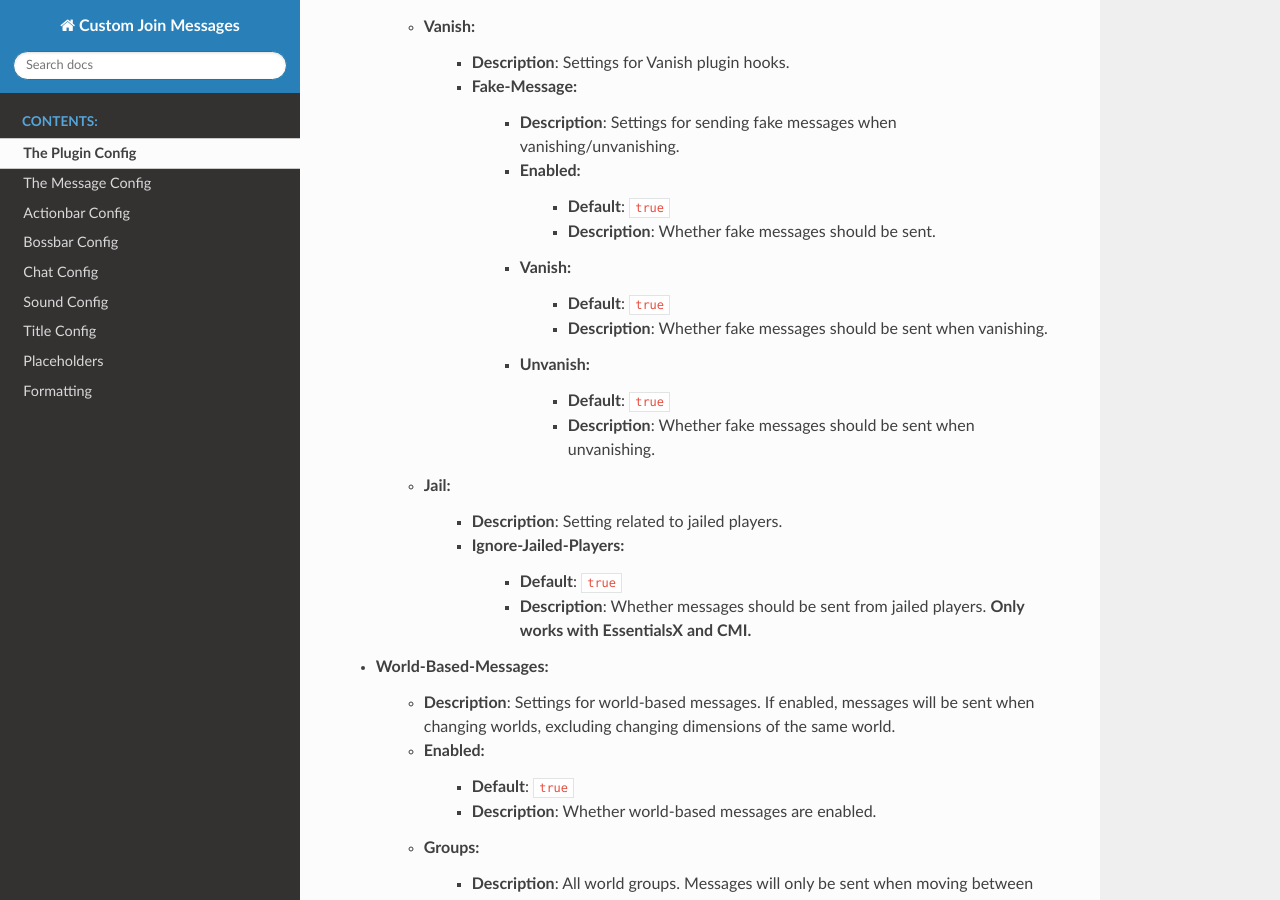
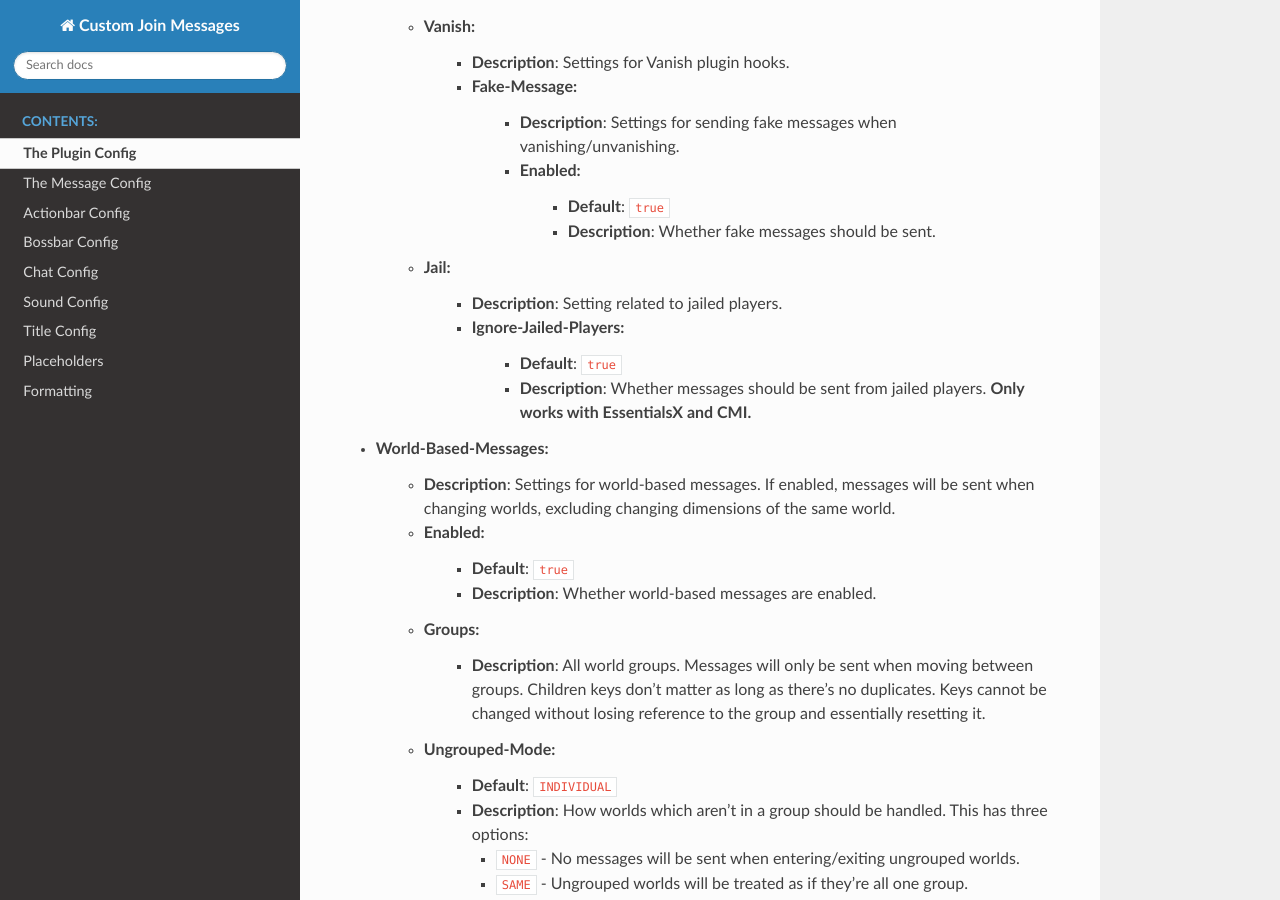
Before and after one commit to Insprill/custom-join-messages, a Sphinx documentation site: the page built from docs/config.rst, in a window 1280 px wide and 900 px high, scrolled down 556 px. Built offline with Sphinx 7.4.7 and the Read the Docs theme 2.0.0, drawn with Linux system fonts in a browser that asks for light colours.

Commit message:
Remove unused config values

```diff
--- a/docs/config.rst
+++ b/docs/config.rst
@@ -20,12 +20,6 @@ The Plugin Config
          * Enabled:
             * **Default**: ``true``
             * **Description**: Whether fake messages should be sent.
-         * Vanish:
-            * **Default**: ``true``
-            * **Description**: Whether fake messages should be sent when vanishing.
-         * Unvanish:
-            * **Default**: ``true``
-            * **Description**: Whether fake messages should be sent when unvanishing.
 
    * Jail:
       * **Description**: Setting related to jailed players.
--- a/src/main/resources/config.yml
+++ b/src/main/resources/config.yml
@@ -25,10 +25,6 @@ Addons:
     Fake-Messages:
       # Whether we should use our own messages.
       Enabled: true
-      # Whether we should send a quit message when a player vanishes.
-      Vanish: true
-      # Whether we should send a join message when a player unvanishes.
-      Unvanish: true
 
   # Settings for Jail plugins
   Jail:
```
